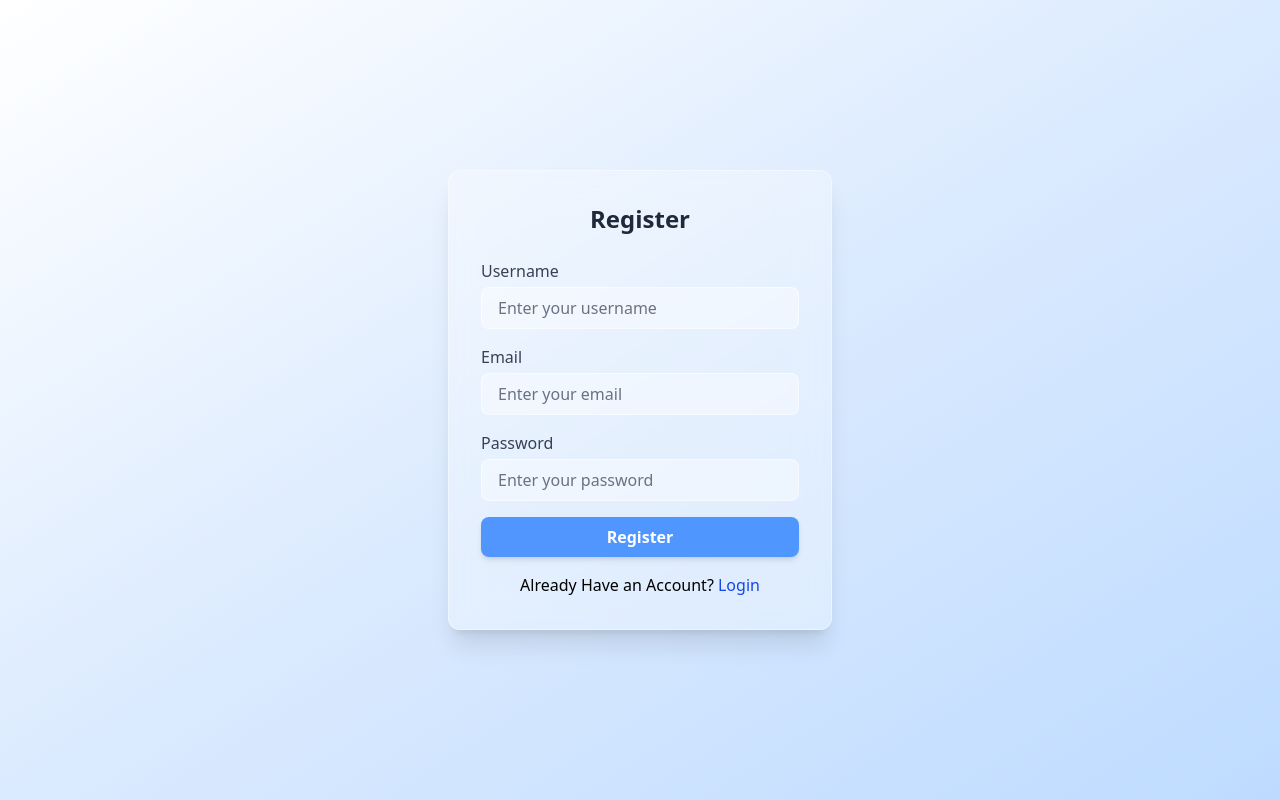
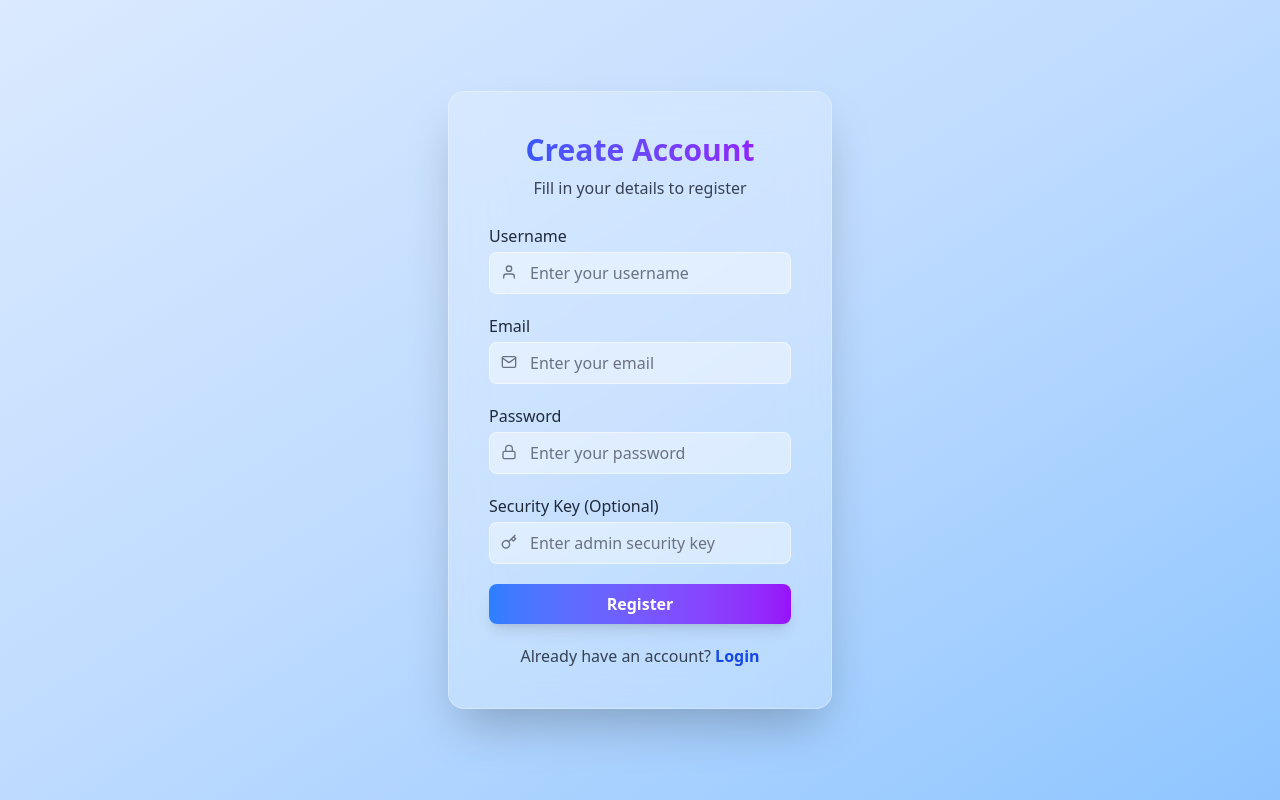
Before and after one commit to pathaksanchit25-coder/ShopOrbits, a React app in the folder FrontEnd/: page /user/register in a window 1280 px wide. Built offline with nearby package versions, Linux system fonts and the light colour scheme; the HTML template or start-up script is replaced by a standard one.

Commit message:
UI change

```diff
--- a/FrontEnd/package.json
+++ b/FrontEnd/package.json
@@ -13,6 +13,7 @@
     "@tailwindcss/vite": "^4.1.18",
     "react": "^19.2.0",
     "react-dom": "^19.2.0",
+    "react-icons": "^5.5.0",
     "react-router-dom": "^7.10.1",
     "tailwindcss": "^4.1.18"
   },
--- a/FrontEnd/src/AuthPages/LoginUser.jsx
+++ b/FrontEnd/src/AuthPages/LoginUser.jsx
@@ -1,5 +1,6 @@
 import React, { useState } from "react";
 import { Link } from "react-router-dom";
+import { FiMail, FiLock } from "react-icons/fi"; // icons
 
 const LoginUser = () => {
   const [formData, setFormData] = useState({
@@ -7,7 +8,6 @@ const LoginUser = () => {
     password: "",
   });
 
-  // Two-way binding handler
   const handleChange = (e) => {
     const { name, value } = e.target;
     setFormData((prev) => ({ ...prev, [name]: value }));
@@ -16,43 +16,47 @@ const LoginUser = () => {
   const handleSubmit = (e) => {
     e.preventDefault();
     console.log("User Logged In:", formData);
-    // Add API call here for login
+    setFormData({ email: "", password: "" });
   };
 
   return (
-    <div className="flex items-center justify-center min-h-screen bg-gradient-to-br from-white via-blue-100 to-blue-200">
-      <div className="backdrop-blur-lg bg-white/30 border border-white/40 shadow-xl rounded-xl p-8 w-96">
-        <h2 className="text-2xl font-bold text-gray-800 text-center mb-6">
-          Login
+    <div className="flex items-center justify-center min-h-screen bg-gradient-to-br from-blue-100 via-blue-200 to-blue-300">
+      <div className="backdrop-blur-xl bg-white/20 border border-white/30 shadow-2xl rounded-2xl p-10 w-96 transform transition-all hover:scale-[1.02]">
+        {/* Title */}
+        <h2 className="text-3xl font-extrabold text-transparent bg-clip-text bg-gradient-to-r from-blue-600 to-purple-600 text-center mb-2">
+          Welcome Back
         </h2>
-        <form onSubmit={handleSubmit} className="space-y-4">
+        <p className="text-center text-gray-700 mb-6">
+          Please login to continue
+        </p>
+
+        {/* Form */}
+        <form onSubmit={handleSubmit} className="space-y-5">
           {/* Email */}
-          <div>
-            <label className="block text-gray-700 font-medium mb-1">
-              Email
-            </label>
+          <div className="relative">
+            <label className="block text-gray-800 font-medium mb-1">Email</label>
+            <FiMail className="absolute left-3 top-10 text-gray-500" />
             <input
               type="email"
               name="email"
               value={formData.email}
               onChange={handleChange}
-              className="w-full px-4 py-2 rounded-lg bg-white/40 border border-white/50 focus:outline-none focus:ring-2 focus:ring-blue-400 text-gray-900 placeholder-gray-500"
+              className="w-full pl-10 pr-4 py-2 rounded-lg bg-white/40 border border-white/50 focus:outline-none focus:ring-2 focus:ring-blue-400 text-gray-900 placeholder-gray-500"
               placeholder="Enter your email"
               required
             />
           </div>
 
           {/* Password */}
-          <div>
-            <label className="block text-gray-700 font-medium mb-1">
-              Password
-            </label>
+          <div className="relative">
+            <label className="block text-gray-800 font-medium mb-1">Password</label>
+            <FiLock className="absolute left-3 top-10 text-gray-500" />
             <input
               type="password"
               name="password"
               value={formData.password}
               onChange={handleChange}
-              className="w-full px-4 py-2 rounded-lg bg-white/40 border border-white/50 focus:outline-none focus:ring-2 focus:ring-blue-400 text-gray-900 placeholder-gray-500"
+              className="w-full pl-10 pr-4 py-2 rounded-lg bg-white/40 border border-white/50 focus:outline-none focus:ring-2 focus:ring-purple-400 text-gray-900 placeholder-gray-500"
               placeholder="Enter your password"
               required
             />
@@ -61,11 +65,21 @@ const LoginUser = () => {
           {/* Submit Button */}
           <button
             type="submit"
-            className="w-full py-2 rounded-lg bg-blue-500/80 hover:bg-blue-600 text-white font-semibold shadow-md transition-all duration-300"
+            className="w-full py-2 rounded-lg bg-gradient-to-r from-blue-500 to-purple-600 hover:from-blue-600 hover:to-purple-700 text-white font-semibold shadow-lg transition-all duration-300"
           >
             Login
           </button>
-          <p className="text-center">Don't have a Account? <Link to='/user/register' className="text-blue-700 cursor-pointer">Create One</Link></p>
+
+          {/* Link */}
+          <p className="text-center text-gray-700">
+            Don’t have an account?{" "}
+            <Link
+              to="/user/register"
+              className="text-blue-700 font-semibold hover:underline"
+            >
+              Create One
+            </Link>
+          </p>
         </form>
       </div>
     </div>
--- a/FrontEnd/src/AuthPages/RegisterUser.jsx
+++ b/FrontEnd/src/AuthPages/RegisterUser.jsx
@@ -1,14 +1,15 @@
 import React, { useState } from "react";
 import { Link } from "react-router-dom";
+import { FiUser, FiMail, FiLock, FiKey } from "react-icons/fi"; // icons
 
 const RegisterUser = () => {
   const [formData, setFormData] = useState({
     username: "",
     email: "",
     password: "",
+    securityKey: "",
   });
 
-  // Two-way binding handler
   const handleChange = (e) => {
     const { name, value } = e.target;
     setFormData((prev) => ({ ...prev, [name]: value }));
@@ -17,73 +18,106 @@ const RegisterUser = () => {
   const handleSubmit = (e) => {
     e.preventDefault();
     console.log("User Registered:", formData);
-    // You can integrate API call here
+
+    // Reset form fields
+    setFormData({
+      username: "",
+      email: "",
+      password: "",
+      securityKey: "",
+    });
   };
 
   return (
-    <div className="flex items-center justify-center min-h-screen bg-gradient-to-br from-white via-blue-100 to-blue-200">
-      <div className="backdrop-blur-lg bg-white/30 border border-white/40 shadow-xl rounded-xl p-8 w-96">
-        <h2 className="text-2xl font-bold text-gray-800 text-center mb-6">
-          Register
+    <div className="flex items-center justify-center min-h-screen bg-gradient-to-br from-blue-100 via-blue-200 to-blue-300">
+      <div className="backdrop-blur-xl bg-white/20 border border-white/30 shadow-2xl rounded-2xl p-10 w-96 transform transition-all hover:scale-[1.02]">
+        {/* Title */}
+        <h2 className="text-3xl font-extrabold text-transparent bg-clip-text bg-gradient-to-r from-blue-600 to-purple-600 text-center mb-2">
+          Create Account
         </h2>
-        <form onSubmit={handleSubmit} className="space-y-4">
+        <p className="text-center text-gray-700 mb-6">
+          Fill in your details to register
+        </p>
+
+        {/* Form */}
+        <form onSubmit={handleSubmit} className="space-y-5">
           {/* Username */}
-          <div>
-            <label className="block text-gray-700 font-medium mb-1">
-              Username
-            </label>
+          <div className="relative">
+            <label className="block text-gray-800 font-medium mb-1">Username</label>
+            <FiUser className="absolute left-3 top-10 text-gray-500" />
             <input
               type="text"
               name="username"
               value={formData.username}
               onChange={handleChange}
-              className="w-full px-4 py-2 rounded-lg bg-white/40 border border-white/50 focus:outline-none focus:ring-2 focus:ring-blue-400 text-gray-900 placeholder-gray-500"
+              className="w-full pl-10 pr-4 py-2 rounded-lg bg-white/40 border border-white/50 focus:outline-none focus:ring-2 focus:ring-blue-400 text-gray-900 placeholder-gray-500"
               placeholder="Enter your username"
               required
             />
           </div>
 
           {/* Email */}
-          <div>
-            <label className="block text-gray-700 font-medium mb-1">
-              Email
-            </label>
+          <div className="relative">
+            <label className="block text-gray-800 font-medium mb-1">Email</label>
+            <FiMail className="absolute left-3 top-10 text-gray-500" />
             <input
               type="email"
               name="email"
               value={formData.email}
               onChange={handleChange}
-              className="w-full px-4 py-2 rounded-lg bg-white/40 border border-white/50 focus:outline-none focus:ring-2 focus:ring-blue-400 text-gray-900 placeholder-gray-500"
+              className="w-full pl-10 pr-4 py-2 rounded-lg bg-white/40 border border-white/50 focus:outline-none focus:ring-2 focus:ring-blue-400 text-gray-900 placeholder-gray-500"
               placeholder="Enter your email"
               required
             />
           </div>
 
           {/* Password */}
-          <div>
-            <label className="block text-gray-700 font-medium mb-1">
-              Password
-            </label>
+          <div className="relative">
+            <label className="block text-gray-800 font-medium mb-1">Password</label>
+            <FiLock className="absolute left-3 top-10 text-gray-500" />
             <input
               type="password"
               name="password"
               autoComplete="off"
               value={formData.password}
               onChange={handleChange}
-              className="w-full px-4 py-2 rounded-lg bg-white/40 border border-white/50 focus:outline-none focus:ring-2 focus:ring-blue-400 text-gray-900 placeholder-gray-500"
+              className="w-full pl-10 pr-4 py-2 rounded-lg bg-white/40 border border-white/50 focus:outline-none focus:ring-2 focus:ring-purple-400 text-gray-900 placeholder-gray-500"
               placeholder="Enter your password"
               required
+            />
+          </div>
+
+          {/* Security Key */}
+          <div className="relative">
+            <label className="block text-gray-800 font-medium mb-1">
+              Security Key (Optional)
+            </label>
+            <FiKey className="absolute left-3 top-10 text-gray-500" />
+            <input
+              type="text"
+              name="securityKey"
+              value={formData.securityKey}
+              onChange={handleChange}
+              className="w-full pl-10 pr-4 py-2 rounded-lg bg-white/40 border border-white/50 focus:outline-none focus:ring-2 focus:ring-red-400 text-gray-900 placeholder-gray-500"
+              placeholder="Enter admin security key"
             />
           </div>
 
           {/* Submit Button */}
           <button
             type="submit"
-            className="w-full py-2 rounded-lg bg-blue-500/80 hover:bg-blue-600 text-white font-semibold shadow-md transition-all duration-300"
+            className="w-full py-2 rounded-lg bg-gradient-to-r from-blue-500 to-purple-600 hover:from-blue-600 hover:to-purple-700 text-white font-semibold shadow-lg transition-all duration-300"
           >
             Register
           </button>
-          <p className="text-center">Already Have an Account? <Link to= '/user/login' className="text-blue-700">Login</Link></p>
+
+          {/* Link */}
+          <p className="text-center text-gray-700">
+            Already have an account?{" "}
+            <Link to="/user/login" className="text-blue-700 font-semibold hover:underline">
+              Login
+            </Link>
+          </p>
         </form>
       </div>
     </div>
```
Also changed, not shown: FrontEnd/src/AuthPages/LoginAdmin.jsx (deleted), FrontEnd/src/AuthPages/RegisterAdmin.jsx (deleted), 1 other file (tests, documents, lock files or other folders).
